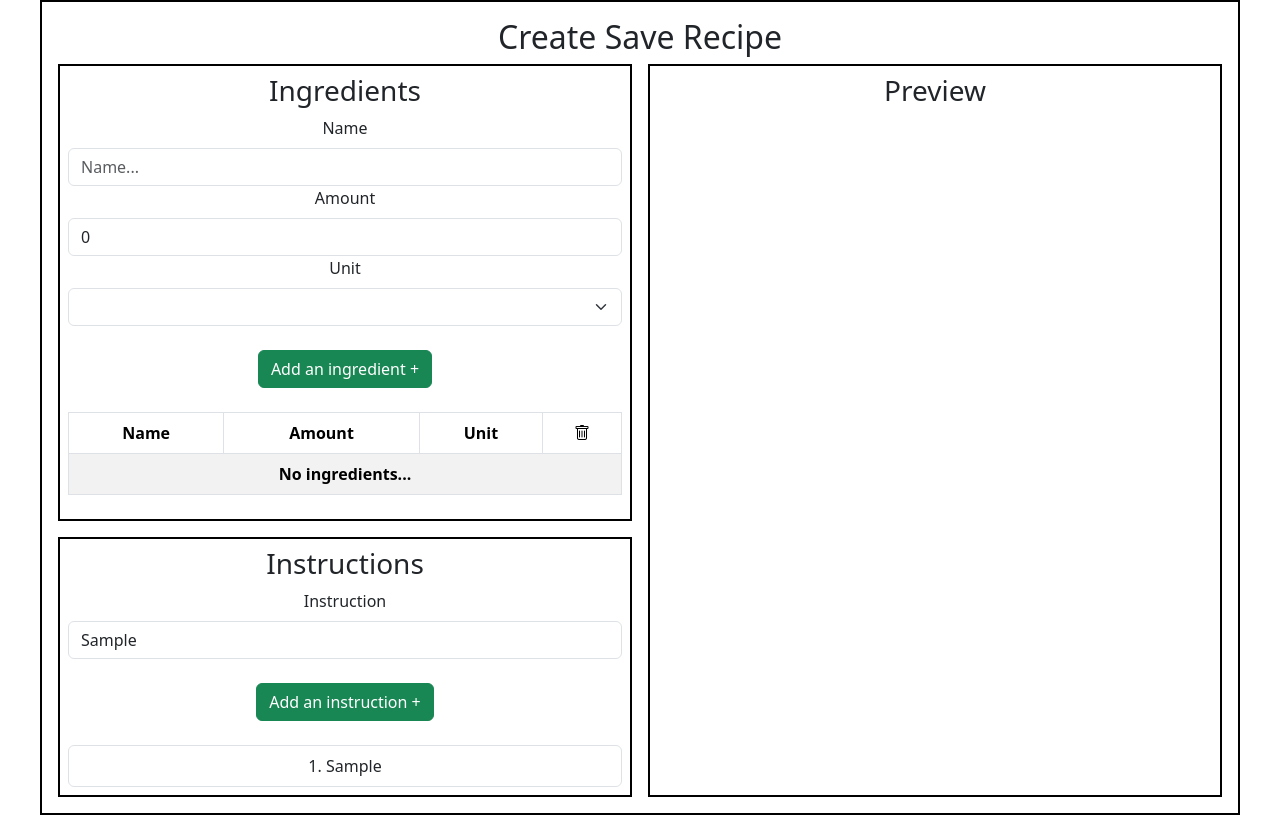
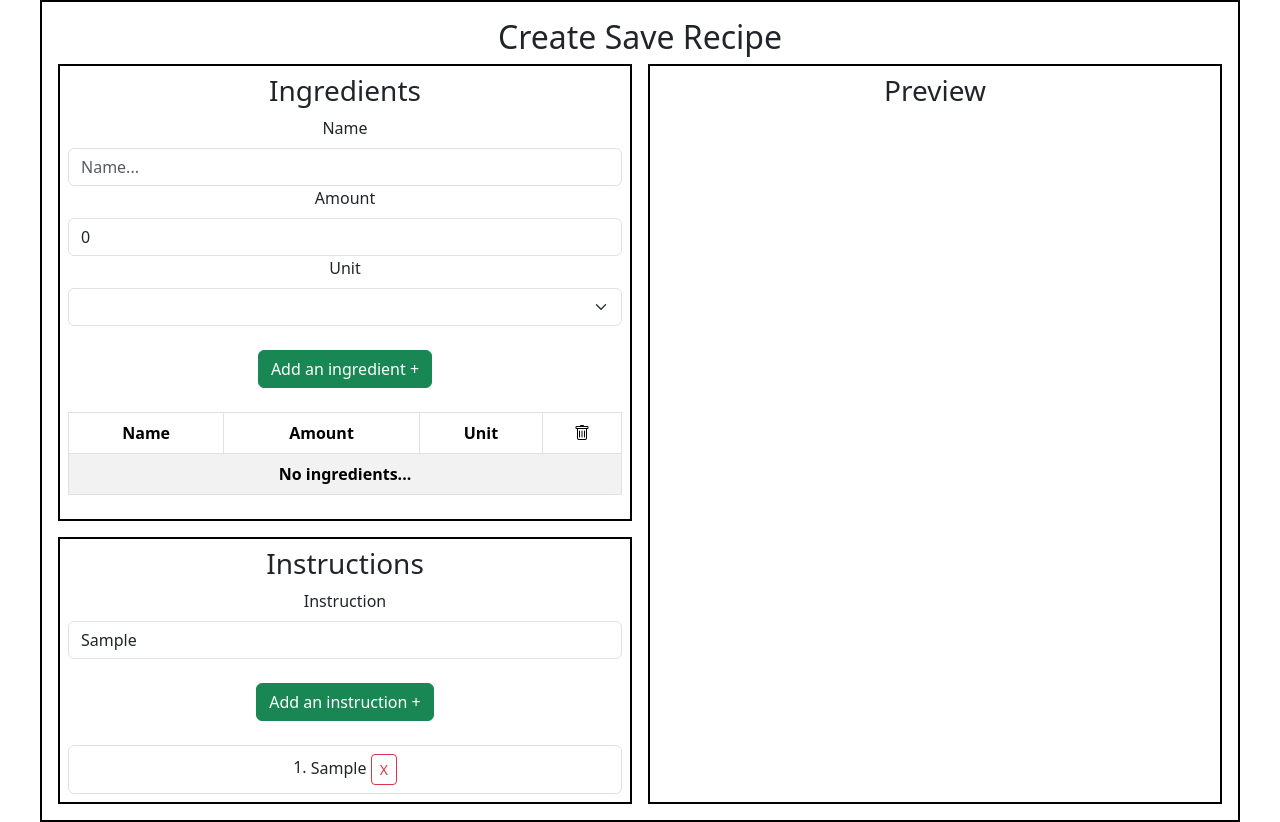
Before and after one commit to ojela028xamk/create-save-recipe, a React (Create React App) app: page / in a window 1280 px wide. Both pictures are taken after typing "Sample" into the empty fields and a click on the button "Add an instruction +". Built offline with nearby package versions, Linux system fonts and the light colour scheme.

Commit message:
delete instruction

```diff
--- a/src/Instructions/Instructions.tsx
+++ b/src/Instructions/Instructions.tsx
@@ -46,6 +46,11 @@ const Instructions = (): JSX.Element => {
     getInstructionList()
   }
 
+  const handleDeleteInstruction = (instructionId: string): void => {
+    sessionStorage.removeItem(instructionId)
+    getInstructionList()
+  }
+
   useEffectOnce(() => {
     getInstructionList()
   })
@@ -74,7 +79,14 @@ const Instructions = (): JSX.Element => {
           <ListGroup as="ol" numbered>
             {instructionList.map((instruction) => (
               <ListGroup.Item key={instruction.id} as="li">
-                {instruction.step}
+                {instruction.step}{' '}
+                <Button
+                  variant="outline-danger"
+                  size="sm"
+                  onClick={() => handleDeleteInstruction(instruction.id)}
+                >
+                  X
+                </Button>
               </ListGroup.Item>
             ))}
           </ListGroup>
```
